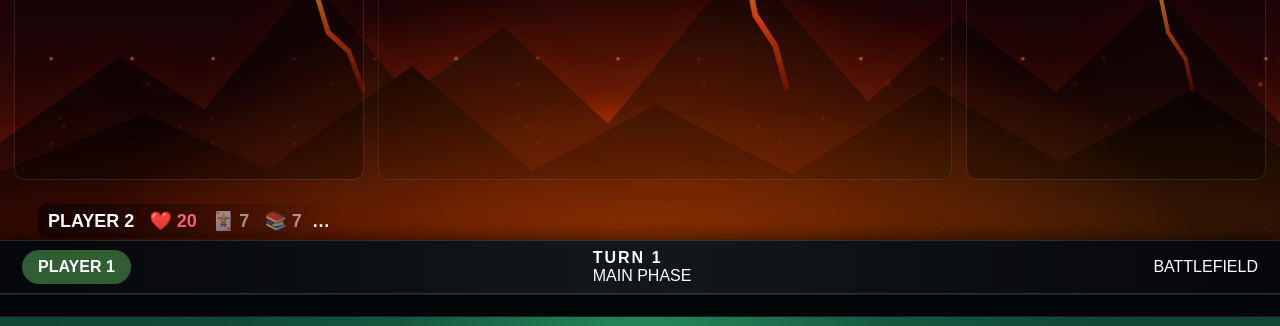
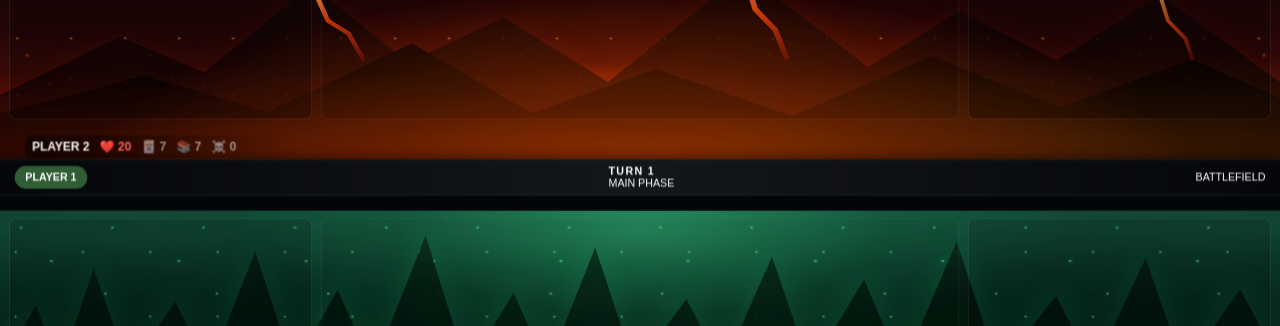
Before and after one commit to jlacota-debug/MagicGame, a website: page public/index.html in a window 1280 px wide. Shown: the part 122-448 px from the top of the page. Drawn offline with Linux system fonts and the light colour scheme; no server answers.

Commit message:
Add files via upload

```diff
--- a/public/index.html
+++ b/public/index.html
@@ -1258,12 +1258,29 @@ body::before {
     .creature-zone.two-rows{grid-template-columns:repeat(4,156px);grid-auto-rows:214px;}
 }
 
+
+/* v6.7.14 TV Fit Mode */
+html, body { width: 100%; height: 100%; }
+body { overflow: hidden; }
+#tvFitShell {
+    position: fixed;
+    left: 0;
+    top: 0;
+    width: 1920px;
+    height: 1080px;
+    transform-origin: top left;
+}
+@media (max-width: 900px) {
+  #tvFitShell { position: relative; width: 100%; height: auto; transform: none !important; }
+}
+
 </style>
 
 </head>
 
 
 <body>
+<div id="tvFitShell">
 <div class="game-over-overlay" id="gameOverOverlay">
   <div class="game-over-card">
     <div class="game-over-kicker" id="gameOverKicker">🏆 VICTORY</div>
@@ -1739,6 +1756,25 @@ LANDS
 }());
 </script>
 
+</div>
+<script>
+(function(){
+  function fitTV(){
+    var shell=document.getElementById("tvFitShell");
+    if(!shell) return;
+    var w=window.innerWidth||document.documentElement.clientWidth||1920;
+    var h=window.innerHeight||document.documentElement.clientHeight||1080;
+    if(w<=900){ shell.style.transform="none"; shell.style.left="0px"; shell.style.top="0px"; return; }
+    var scale=Math.min(w/1920,h/1080);
+    shell.style.transform="scale("+scale+")";
+    shell.style.left=Math.max(0,(w-1920*scale)/2)+"px";
+    shell.style.top=Math.max(0,(h-1080*scale)/2)+"px";
+  }
+  if(window.addEventListener){ window.addEventListener("resize",fitTV,false); }
+  else if(window.attachEvent){ window.attachEvent("onresize",fitTV); }
+  fitTV();
+})();
+</script>
 </body>
 
 </html>
```
